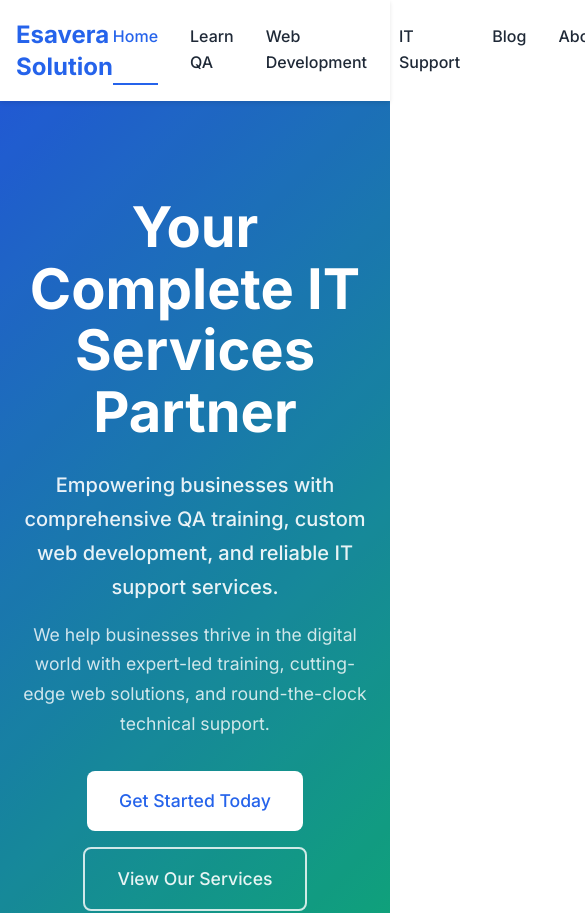
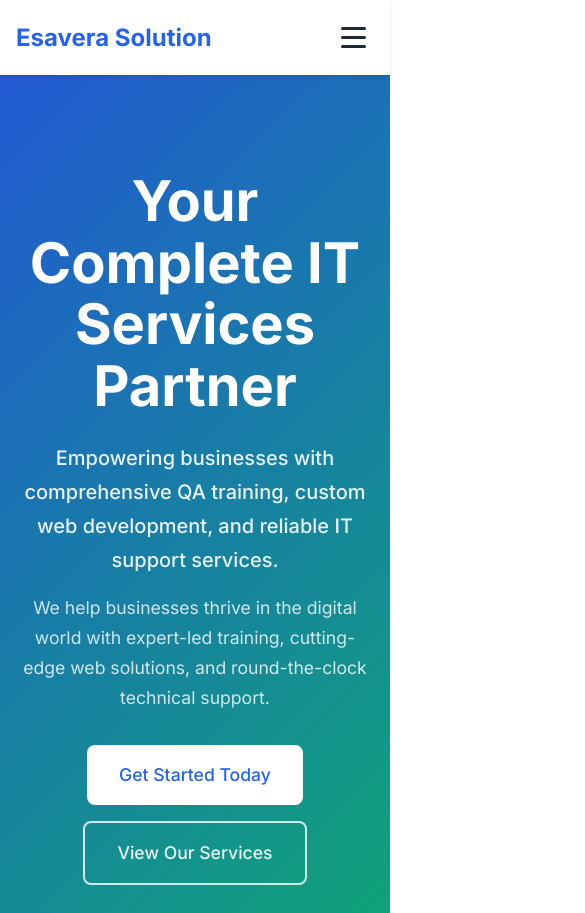
Before and after one commit to easvera25/easvera, a React (Vite) app: page / in a window 390 px wide. Shown: the top 913 px of the page, 585 px wide, since content can reach past the window. Built offline with nearby package versions, Linux system fonts and the light colour scheme.

Commit message:
Fixing media defect

```diff
--- a/src/components/Navbar.tsx
+++ b/src/components/Navbar.tsx
@@ -16,53 +16,111 @@ const Navbar: React.FC = () => {
   ];
 
   return (
-    <nav style={{
-      background: 'white',
-      boxShadow: '0 2px 4px rgba(0,0,0,0.1)',
-      position: 'sticky',
-      top: 0,
-      zIndex: 1000
-    }}>
+    <>
+      <style jsx>{`
+        .navbar {
+          background: white;
+          box-shadow: 0 2px 4px rgba(0,0,0,0.1);
+          position: sticky;
+          top: 0;
+          z-index: 1000;
+        }
+
+        .navbar-content {
+          display: flex;
+          justify-content: space-between;
+          align-items: center;
+          padding: 1rem 0;
+        }
+
+        .navbar-brand h2 {
+          color: var(--primary-color);
+          font-size: 1.5rem;
+          font-weight: 700;
+          margin: 0;
+        }
+
+        .navbar-menu {
+          display: flex;
+          gap: 2rem;
+        }
+
+        .nav-link {
+          color: var(--text-primary);
+          font-weight: 500;
+          text-decoration: none;
+          transition: color 0.2s ease;
+          padding: 0.5rem 0;
+          border-bottom: 2px solid transparent;
+        }
+
+        .nav-link:hover,
+        .nav-link.active {
+          color: var(--primary-color);
+          border-bottom-color: var(--primary-color);
+        }
+
+        .navbar-toggle {
+          display: none;
+          flex-direction: column;
+          background: none;
+          border: none;
+          cursor: pointer;
+          padding: 0.5rem;
+        }
+
+        .navbar-toggle span {
+          width: 25px;
+          height: 3px;
+          background: var(--text-primary);
+          margin: 3px 0;
+          transition: 0.3s;
+          border-radius: 2px;
+        }
+
+        .navbar-mobile {
+          display: none;
+          padding: 1rem 0;
+          border-top: 1px solid var(--border-color);
+        }
+
+        .navbar-mobile .nav-link {
+          display: block;
+          padding: 0.75rem 0;
+          border-bottom: 1px solid var(--border-color);
+        }
+
+        @media (max-width: 768px) {
+          .navbar-menu {
+            display: none;
+          }
+
+          .navbar-toggle {
+            display: flex;
+          }
+
+          .navbar-mobile {
+            display: block;
+          }
+        }
+      `}</style>
+
+      <nav className="navbar">
         <div className="container">
-        <div style={{
-          display: 'flex',
-          justifyContent: 'space-between',
-          alignItems: 'center',
-          padding: '1rem 0'
-        }}>
-          <div>
+          <div className="navbar-content">
+            <div className="navbar-brand">
               <Link to="/">
-              <h2 style={{
-                color: 'var(--primary-color)',
-                fontSize: '1.5rem',
-                fontWeight: '700',
-                margin: 0
-              }}>
-                Esavera Solution
-              </h2>
+                <h2>Esavera Solution</h2>
               </Link>
             </div>
 
             {/* Desktop Navigation */}
-          <div style={{
-            display: 'flex',
-            gap: '2rem',
-            '@media (max-width: 768px)': {
-              display: 'none'
-            }
-          }}>
+            <div className="navbar-menu">
               {navigation.map((item) => (
                 <Link
                   key={item.name}
                   to={item.href}
-                style={{
-                  color: location.pathname === item.href ? 'var(--primary-color)' : 'var(--text-primary)',
-                  fontWeight: '500',
-                  textDecoration: 'none',
-                  transition: 'color 0.2s ease',
-                  padding: '0.5rem 0',
-                  borderBottom: location.pathname === item.href ? '2px solid var(--primary-color)' : '2px solid transparent'
-                }}
+                  className={`nav-link ${location.pathname === item.href ? 'active' : ''}`}
                 >
                   {item.name}
                 </Link>
@@ -71,65 +129,24 @@ const Navbar: React.FC = () => {
 
             {/* Mobile menu button */}
             <button
+              className="navbar-toggle"
               onClick={() => setIsOpen(!isOpen)}
-            style={{
-              display: 'none',
-              flexDirection: 'column',
-              background: 'none',
-              border: 'none',
-              cursor: 'pointer',
-              padding: '0.5rem',
-              '@media (max-width: 768px)': {
-                display: 'flex'
-              }
-            }}
               aria-label="Toggle navigation"
             >
-            <span style={{
-              width: '25px',
-              height: '3px',
-              background: 'var(--text-primary)',
-              margin: '3px 0',
-              transition: '0.3s',
-              borderRadius: '2px'
-            }}></span>
-            <span style={{
-              width: '25px',
-              height: '3px',
-              background: 'var(--text-primary)',
-              margin: '3px 0',
-              transition: '0.3s',
-              borderRadius: '2px'
-            }}></span>
-            <span style={{
-              width: '25px',
-              height: '3px',
-              background: 'var(--text-primary)',
-              margin: '3px 0',
-              transition: '0.3s',
-              borderRadius: '2px'
-            }}></span>
+              <span></span>
+              <span></span>
+              <span></span>
             </button>
           </div>
 
           {/* Mobile Navigation */}
           {isOpen && (
-          <div style={{
-            padding: '1rem 0',
-            borderTop: '1px solid var(--border-color)'
-          }}>
+            <div className="navbar-mobile">
               {navigation.map((item) => (
                 <Link
                   key={item.name}
                   to={item.href}
-                style={{
-                  display: 'block',
-                  padding: '0.75rem 0',
-                  borderBottom: '1px solid var(--border-color)',
-                  color: location.pathname === item.href ? 'var(--primary-color)' : 'var(--text-primary)',
-                  fontWeight: '500',
-                  textDecoration: 'none'
-                }}
+                  className={`nav-link ${location.pathname === item.href ? 'active' : ''}`}
                   onClick={() => setIsOpen(false)}
                 >
                   {item.name}
@@ -139,6 +156,7 @@ const Navbar: React.FC = () => {
           )}
         </div>
       </nav>
+    </>
   );
 };
 
```
Lines whose indentation alone changed are shown as unchanged.
